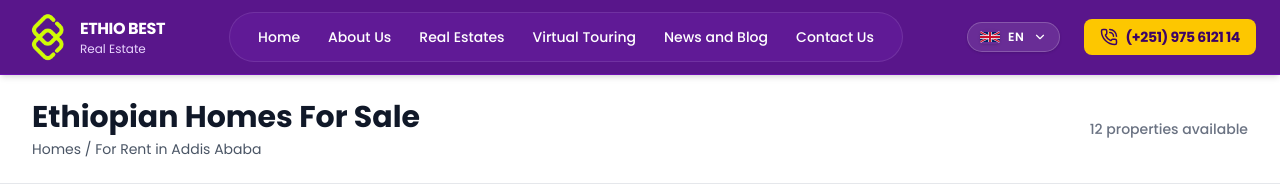
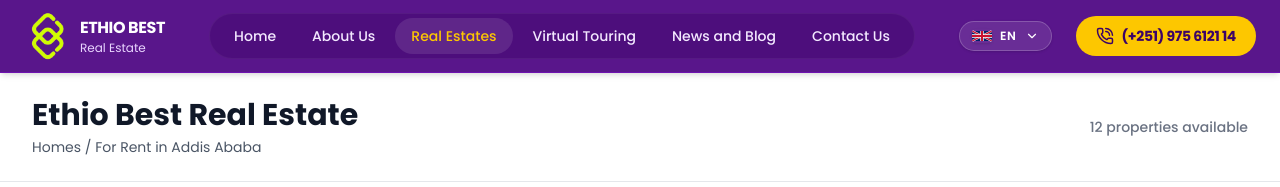
Before and after one commit to EliasDerbewBelay/Ethio-Best, a Next.js app in the folder frontend/: page /estates in a window 1280 px wide. Shown: the top 187 px of the page. Built offline with nearby package versions, Linux system fonts and the light colour scheme.

Commit message:
feat/adding hover and active effect in the header navigations

```diff
--- a/frontend/app/estates/page.tsx
+++ b/frontend/app/estates/page.tsx
@@ -54,7 +54,7 @@
           <div className="flex flex-col md:flex-row md:items-center md:justify-between gap-2 md:gap-4">
             <div>
               <h1 className="text-xl md:text-3xl font-bold text-gray-900 leading-tight">
-                Ethiopian Homes For Sale
+                Ethio Best Real Estate
               </h1>
               <p className="text-xs md:text-sm text-gray-600 mt-0.5">
                 Homes / For Rent in Addis Ababa
--- a/frontend/components/layouts/Header.tsx
+++ b/frontend/components/layouts/Header.tsx
@@ -3,11 +3,11 @@
 import React, { useState } from "react";
 import Link from "next/link";
 import Image from "next/image";
+import { usePathname } from "next/navigation"; // Added for active state
 import { PhoneCall, Menu, X } from "lucide-react";
 import FilteredLogo from "@/public/Logos/onlyLogoIcon.png";
 import LanguageSelector from "../ui/languageSelector";
 
-// 1. Defined Interfaces for strict type safety
 interface NavLink {
   title: string;
   href: string;
@@ -16,7 +16,7 @@
 const NAVIGATION_LINKS: NavLink[] = [
   { title: "Home", href: "/" },
   { title: "About Us", href: "/about" },
-  { title: "Real Estates", href: "/estates" }, // Fixed typo
+  { title: "Real Estates", href: "/estates" },
   { title: "Virtual Touring", href: "/touring" },
   { title: "News and Blog", href: "/news" },
   { title: "Contact Us", href: "/contact" },
@@ -24,14 +24,18 @@
 
 export default function Header() {
   const [isMobileMenuOpen, setIsMobileMenuOpen] = useState<boolean>(false);
+  const pathname = usePathname(); // Get current route
 
   const toggleMenu = () => setIsMobileMenuOpen((prev) => !prev);
 
   return (
     <header className="sticky top-0 z-50 w-full border-b border-purple-800 bg-purple-900 text-white shadow-md">
       <div className="container mx-auto flex items-center justify-between px-4 py-3 md:px-6">
-        {/* LOGO - Always Left */}
-        <Link href="/" className="flex items-center gap-2 shrink-0">
+        {/* LOGO */}
+        <Link
+          href="/"
+          className="flex items-center gap-2 shrink-0 transition-transform active:scale-95"
+        >
           <Image
             src={FilteredLogo}
             alt="Ethio Best Logo"
@@ -50,67 +54,91 @@
           </div>
         </Link>
 
-        {/* DESKTOP NAVIGATION - Hidden on Mobile */}
-        <nav className="hidden xl:flex items-center gap-1 bg-purple-500/10 border border-white/10 px-4 py-1.5 rounded-full">
-          {NAVIGATION_LINKS.map((item) => (
+        {/* DESKTOP NAVIGATION */}
+        <nav className="hidden xl:flex items-center gap-1 bg-purple-950/40 border border-white/5 px-2 py-1 rounded-full">
+          {NAVIGATION_LINKS.map((item) => {
+            const isActive = pathname === item.href;
+            return (
               <Link
                 key={item.href}
                 href={item.href}
-              className="px-3 py-2 text-sm font-medium transition-colors hover:text-yellow-300"
+                className={`
+                  relative px-4 py-2 text-sm font-medium rounded-full transition-all duration-300
+                  ${
+                    isActive
+                      ? "text-yellow-400 bg-white/10"
+                      : "text-purple-100 hover:text-white hover:bg-white/5 active:scale-90"
+                  }
+                `}
               >
                 {item.title}
               </Link>
-          ))}
+            );
+          })}
         </nav>
 
-        {/* RIGHT SECTION: Language + CTA (Desktop) / Language + Menu (Mobile) */}
+        {/* RIGHT SECTION */}
         <div className="flex items-center gap-3 md:gap-6">
           <LanguageSelector />
 
-          {/* Phone CTA - Hidden on Mobile/Small tablets to save space */}
+          {/* Phone CTA */}
           <a
             href="tel:+251975612114"
-            className="hidden md:flex items-center gap-2 bg-yellow-400 text-purple-950 px-4 py-2 rounded-lg font-bold transition-all hover:bg-yellow-300 active:scale-95"
+            className="hidden md:flex items-center gap-2 bg-yellow-400 text-purple-950 px-5 py-2.5 rounded-full font-bold transition-all duration-300 hover:bg-yellow-300 hover:shadow-lg hover:shadow-yellow-400/20 active:scale-95"
           >
             <PhoneCall size={18} />
             <span className="text-sm tracking-tight">(+251) 975 6121 14</span>
           </a>
 
-          {/* MOBILE MENU TOGGLE - Visible only on Mobile/Tablet */}
+          {/* MOBILE MENU TOGGLE */}
           <button
             onClick={toggleMenu}
-            className="p-1 xl:hidden text-white transition-colors hover:text-yellow-300"
+            className="p-2 xl:hidden text-white transition-all hover:bg-white/10 rounded-full active:scale-90"
             aria-label="Toggle navigation menu"
-            aria-expanded={isMobileMenuOpen}
           >
             {isMobileMenuOpen ? <X size={28} /> : <Menu size={28} />}
           </button>
         </div>
       </div>
 
-      {/* MOBILE DROPDOWN - Simple, professional slide-down */}
-      {isMobileMenuOpen && (
-        <div className="xl:hidden border-t border-purple-800 bg-purple-950">
-          <nav className="flex flex-col p-4 space-y-4">
-            {NAVIGATION_LINKS.map((item) => (
+      {/* MOBILE DROPDOWN */}
+      <div
+        className={`
+        xl:hidden border-t border-purple-800 bg-purple-950 transition-all duration-300 overflow-hidden
+        ${isMobileMenuOpen ? "max-h-screen opacity-100" : "max-h-0 opacity-0"}
+      `}
+      >
+        <nav className="flex flex-col p-4 space-y-2">
+          {NAVIGATION_LINKS.map((item) => {
+            const isActive = pathname === item.href;
+            return (
               <Link
                 key={item.href}
                 href={item.href}
                 onClick={() => setIsMobileMenuOpen(false)}
-                className="text-lg font-medium border-b border-purple-900/50 pb-2 active:text-yellow-400"
+                className={`
+                  text-lg font-medium p-3 rounded-xl transition-all active:scale-[0.98]
+                  ${
+                    isActive
+                      ? "bg-purple-800 text-yellow-400"
+                      : "text-purple-100 hover:bg-white/5"
+                  }
+                `}
               >
                 {item.title}
               </Link>
-            ))}
+            );
+          })}
+          <div className="pt-4">
             <a
               href="tel:+251975612114"
-              className="flex items-center justify-center gap-3 bg-yellow-400 text-purple-950 py-3 rounded-lg font-bold"
+              className="flex items-center justify-center gap-3 bg-yellow-400 text-purple-950 py-4 rounded-xl font-bold transition-all active:scale-95"
             >
               <PhoneCall size={20} /> Call Us
             </a>
+          </div>
         </nav>
       </div>
-      )}
     </header>
   );
 }
```
Lines whose indentation alone changed are shown as unchanged.
